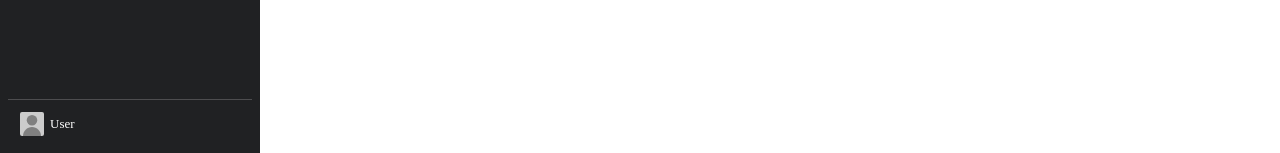
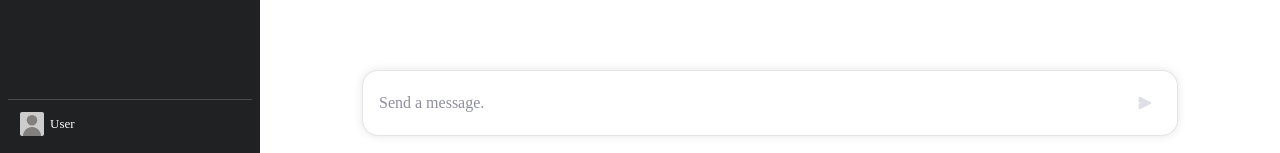
Before and after one commit to Atsumi-Gakuto/FakeChatGPT, a plain HTML site: page index.html in a window 1280 px wide. Shown: the part 644-797 px from the top of the page. Drawn offline with Linux system fonts and the light colour scheme.

Commit message:
メッセージ入力ボックスの作成

```diff
--- a/index.html
+++ b/index.html
@@ -47,5 +47,14 @@
                 <p>回答</p>
             </div>
         </div>
+        <div id="input_box">
+            <p>Send a message.</p>
+            <svg version="1.1" id="レイヤー_1" xmlns="http://www.w3.org/2000/svg" xmlns:xlink="http://www.w3.org/1999/xlink" x="0px" y="0px" viewBox="0 0 64 64" style="enable-background:new 0 0 64 64;" xml:space="preserve">
+                <!-- Generator: Adobe Illustrator 27.6.1, SVG Export Plug-In . SVG Version: 6.00 Build 0)  -->
+                <g>
+                    <path class="st0" d="M55.6,29L11.4,7c-2.2-1.1-4.8,0.5-4.8,3v20L24.9,32L6.6,34.1v20c0,2.5,2.6,4.1,4.8,3l44.1-22C58,33.8,58,30.2,55.6,29z"/>
+                </g>
+            </svg>
+        </div>
     </body>
 </html>
--- a/stylesheet.css
+++ b/stylesheet.css
@@ -95,3 +95,32 @@ p {
     border-top: solid 1px rgba(0, 0, 0, 10%);
     border-bottom: solid 1px rgba(0, 0, 0, 10%);
 }
+#input_box {
+    position: fixed;
+    display: flex;
+    padding: 16px;
+    bottom: 20px;
+    left: calc(50% + 130px);
+    transform: translateX(-50%);
+    background-color: white;
+    border: solid 1px rgba(0, 0, 0, 10%);
+    border-radius: 16px;
+    box-shadow: 0px 0px 10px 0px rgba(0, 0, 0, 10%);
+}
+#input_box > p {
+    width: 750px;
+    color: #8e8ea0;
+    line-height: 32px;
+}
+#input_box > svg {
+    width: 16px;
+    height: 16px;
+    padding: 8px;
+    fill: #dedee5;
+    border-radius: 4px;
+    transition: 0.25s;
+}
+.can_send {
+    fill: white !important;
+    background-color: #19c37d;
+}
```
